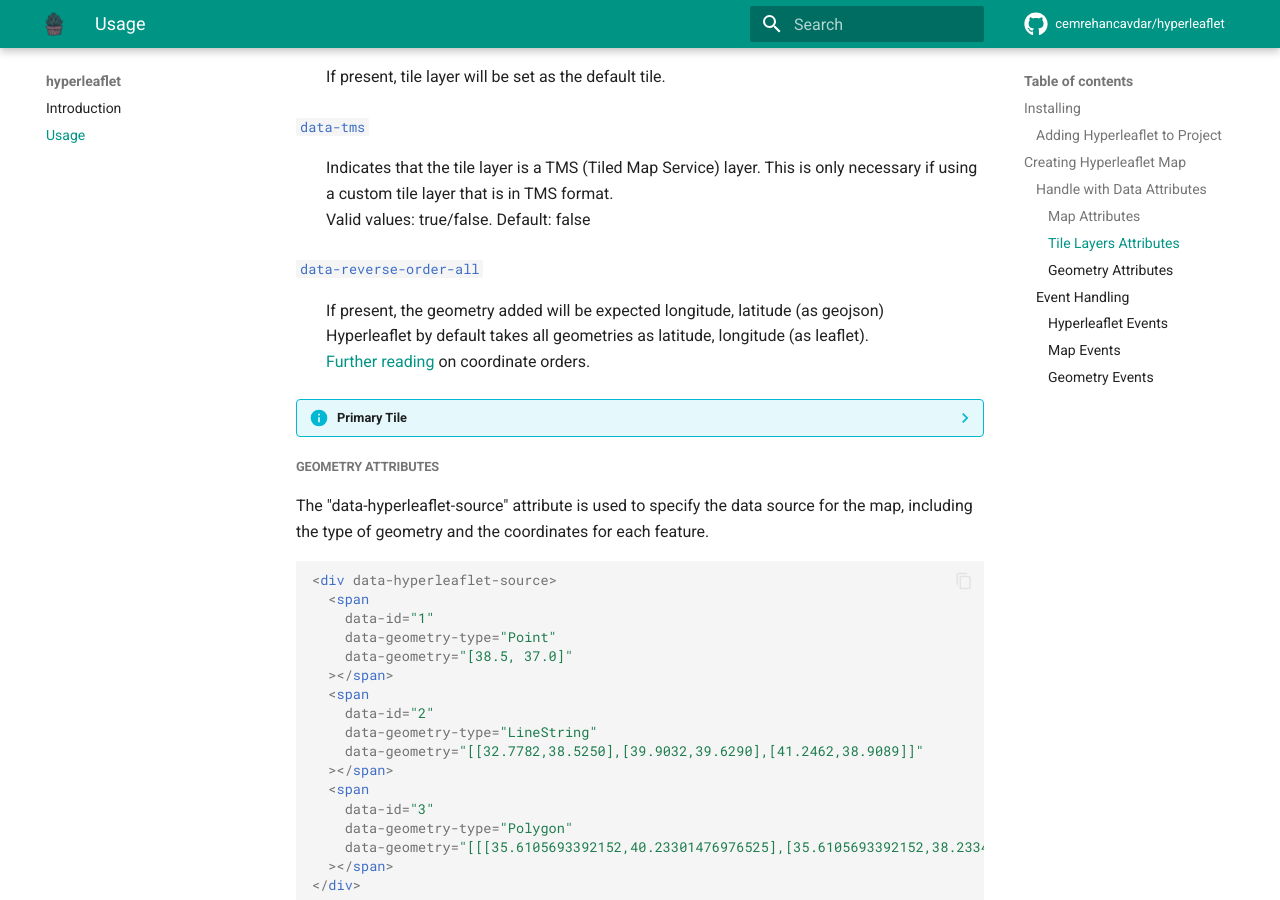
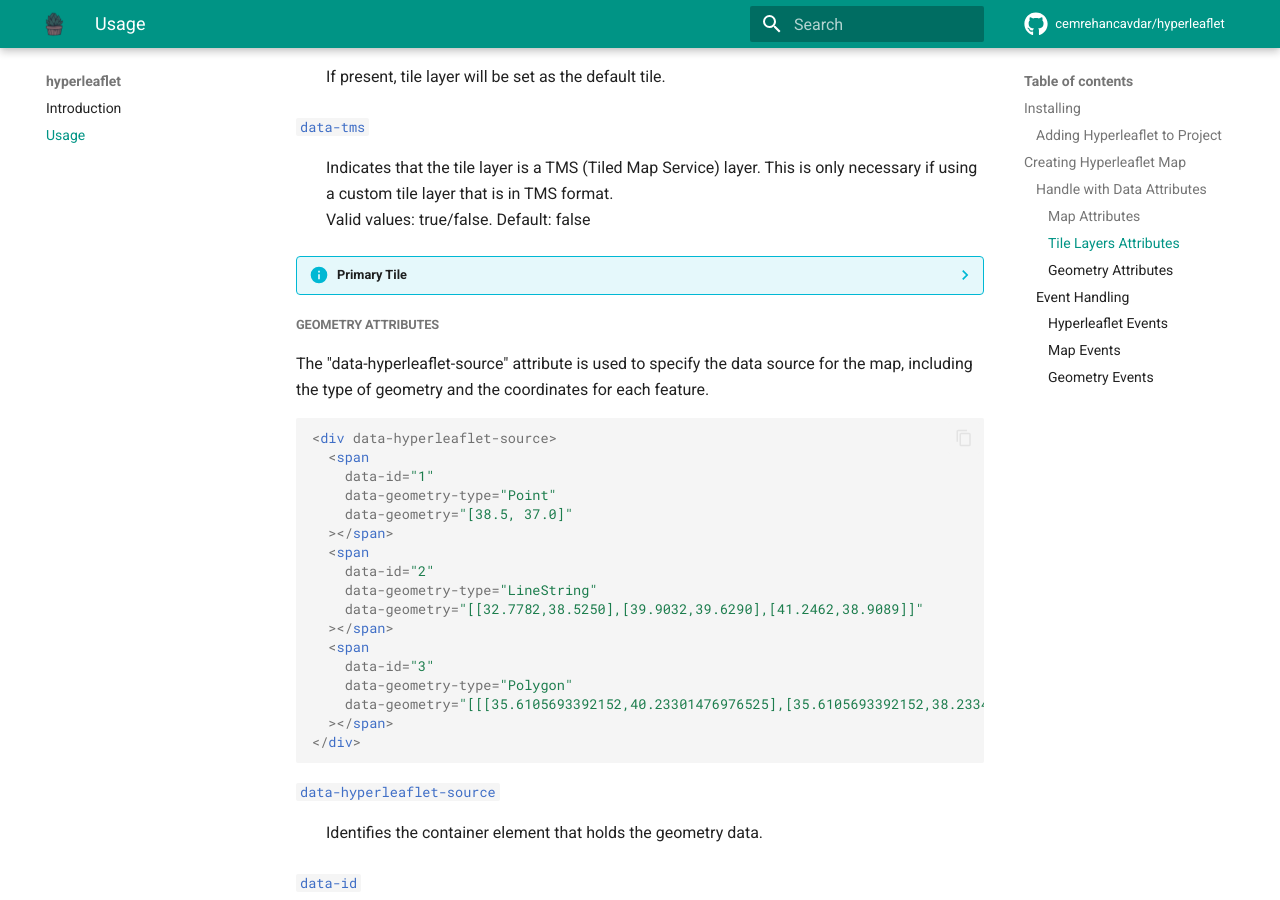
Before and after one commit to cemrehancavdar/hyperleaflet, an MkDocs documentation site: the page built from docs/docs/usage.md, in a window 1280 px wide and 900 px high, scrolled down 2871 px. Built offline with MkDocs 1.6.1 and Material for MkDocs 9.7.7, drawn with Linux system fonts in a browser that asks for light colours; comment, search, counter and statistics services are not loaded.

Commit message:
docs: fix unnecessary data-reverse-order-all

```diff
--- a/docs/docs/usage.md
+++ b/docs/docs/usage.md
@@ -123,11 +123,6 @@
 `#!css data-tms`
 : Indicates that the tile layer is a TMS (Tiled Map Service) layer. This is only necessary if using a custom tile layer that is in TMS format.<br>
 Valid values: true/false. Default: false
-
-`#!css data-reverse-order-all`
-:  If present, the geometry added will be expected longitude, latitude (as geojson)  <br>
-Hyperleaflet by default takes all geometries as latitude, longitude (as leaflet). <br>
-[Further reading](https://macwright.com/lonlat/){:target="_blank"} on coordinate orders.
 
 ??? info "Primary Tile"
 
```
